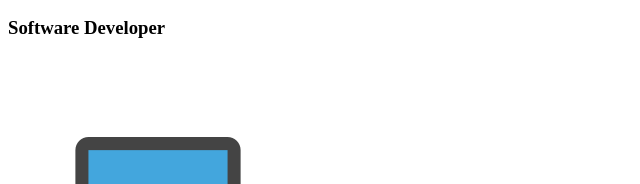
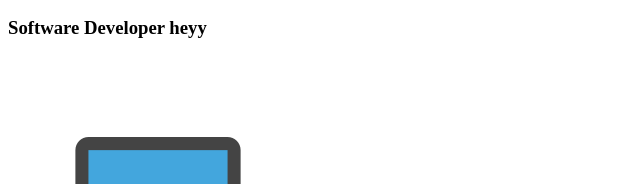
Before and after one commit to TommyM0ntana/sunday, a plain HTML site: page index.html in a window 1280 px wide. Shown: the part 201-385 px from the top of the page, 0-640 px from the left. Drawn offline with Linux system fonts and the light colour scheme.

Commit message:
just add heyy ot check the change in the branch

```diff
--- a/index.html
+++ b/index.html
@@ -26,7 +26,7 @@
 </div>
     <div id="projects">
 
-      <h3>Software Developer</h3>
+      <h3>Software Developer heyy</h3>
       <img src="laptop.png" alt="">
       <h3> <a>Contributs to Open Source</a></h3>
     </div>
```
